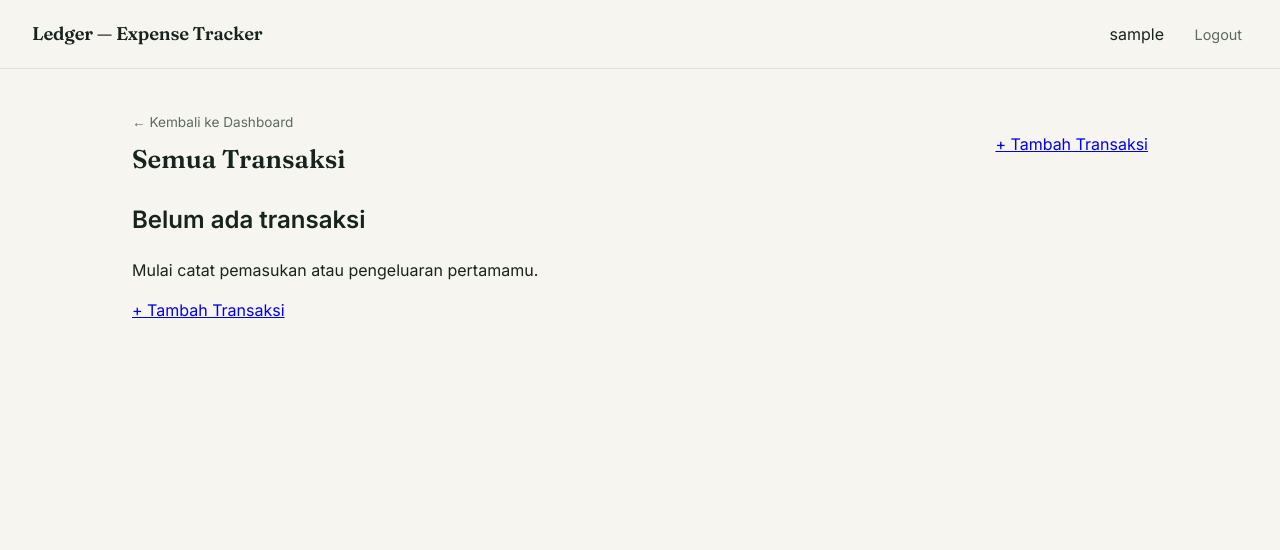
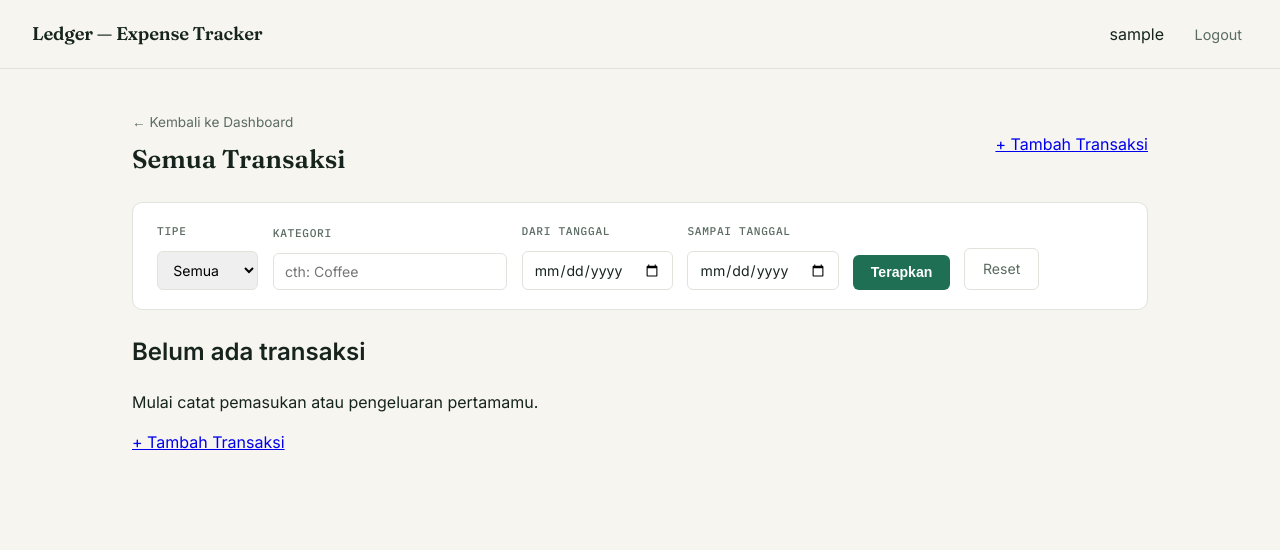
Before and after one commit to SamuelMatthew31/Personal-Expense-Tracker, a Django app: page /transactions/ in a window 1280 px wide. Shown: the top 550 px of the page. Run offline with Django 5.2, Linux system fonts and the light colour scheme; the visitor is signed in with stand-in values (Sample User, id 1); data that the repository does not hold is empty.

Commit message:
2nd Project: Final product

```diff
--- a/expenses/templates/expenses/transaction_confirm_delete.html
+++ b/expenses/templates/expenses/transaction_confirm_delete.html
@@ -1,4 +1,5 @@
 {% extends 'base.html' %}
+{% load currency_filters %}
 {% block title %}Hapus Transaksi — Ledger{% endblock %}
 
 {% block content %}
@@ -6,7 +7,7 @@
   <div class="form-card" style="background: var(--color-surface); border: 1px solid var(--color-border); border-radius: 10px; padding: 2rem;">
     <h1 style="font-family: 'Fraunces', serif; font-size: 1.4rem; margin: 0 0 0.75rem 0;">Hapus transaksi ini?</h1>
     <p style="color: var(--color-ink-soft); font-size: 0.92rem; margin-bottom: 1.5rem;">
-      {{ transaction.category }} — Rp {{ transaction.amount }} pada {{ transaction.transaction_date }}. Tindakan ini tidak bisa dibatalkan.
+      {{ transaction.category }} — Rp {{ transaction.amount|rupiah }} pada {{ transaction.transaction_date }}. Tindakan ini tidak bisa dibatalkan.
     </p>
     <form method="post">
       {% csrf_token %}
--- a/expenses/templates/expenses/transaction_list.html
+++ b/expenses/templates/expenses/transaction_list.html
@@ -1,4 +1,5 @@
 {% extends 'base.html' %}
+{% load currency_filters %}
 {% block title %}Transaksi — Ledger{% endblock %}
 
 {% block content %}
@@ -28,6 +29,89 @@
     <a href="{% url 'transaction_create' %}" class="btn-primary-inline">+ Tambah Transaksi</a>
   </div>
 
+  <style>
+    .filter-bar {
+      background: var(--color-surface);
+      border: 1px solid var(--color-border);
+      border-radius: 10px;
+      padding: 1.2rem 1.5rem;
+      margin-bottom: 1.5rem;
+      display: flex;
+      gap: 0.9rem;
+      align-items: flex-end;
+      flex-wrap: wrap;
+    }
+    .filter-field { display: flex; flex-direction: column; gap: 0.35rem; }
+    .filter-field label {
+      font-family: 'IBM Plex Mono', monospace;
+      font-size: 0.7rem;
+      letter-spacing: 0.06em;
+      text-transform: uppercase;
+      color: var(--color-ink-soft);
+    }
+    .filter-field input, .filter-field select {
+      padding: 0.55rem 0.7rem;
+      border: 1px solid var(--color-border);
+      border-radius: 6px;
+      font-family: 'Inter', sans-serif;
+      font-size: 0.88rem;
+    }
+    .btn-filter {
+      padding: 0.6rem 1.1rem;
+      background: var(--color-primary);
+      color: #fff;
+      border: none;
+      border-radius: 6px;
+      font-weight: 600;
+      font-size: 0.88rem;
+      cursor: pointer;
+    }
+    .btn-reset {
+      padding: 0.6rem 1.1rem;
+      background: transparent;
+      color: var(--color-ink-soft);
+      border: 1px solid var(--color-border);
+      border-radius: 6px;
+      font-size: 0.88rem;
+      text-decoration: none;
+    }
+  </style>
+
+  <form method="get" class="filter-bar">
+    <div class="filter-field">
+      <label>Tipe</label>
+      <select name="type">
+        <option value="">Semua</option>
+        <option value="IN" {% if selected_type == 'IN' %}selected{% endif %}>Income</option>
+        <option value="EX" {% if selected_type == 'EX' %}selected{% endif %}>Expense</option>
+      </select>
+    </div>
+
+    <div class="filter-field">
+      <label>Kategori</label>
+      <input type="text" name="category" value="{{ selected_category }}" placeholder="cth: Coffee">
+    </div>
+
+    <div class="filter-field">
+      <label>Dari Tanggal</label>
+      <input type="date" name="date_from" value="{{ date_from }}">
+    </div>
+
+    <div class="filter-field">
+      <label>Sampai Tanggal</label>
+      <input type="date" name="date_to" value="{{ date_to }}">
+    </div>
+
+    <button type="submit" class="btn-filter">Terapkan</button>
+    <a href="{% url 'transaction_list' %}" class="btn-reset">Reset</a>
+  </form>
+
+  {% if selected_type or selected_category or date_from or date_to %}
+  <p style="color: var(--color-ink-soft); font-size: 0.85rem; margin-bottom: 1rem;">
+    Menampilkan {{ transactions|length }} transaksi sesuai filter.
+  </p>
+  {% endif %}
+
   {% if transactions %}
   <table>
     <thead>
@@ -46,7 +130,7 @@
         <td>{{ t.category }}</td>
         <td>{{ t.description|default:"—" }}</td>
         <td class="{% if t.type == 'IN' %}amount-income{% else %}amount-expense{% endif %}">
-          {% if t.type == 'IN' %}+{% else %}-{% endif %} Rp {{ t.amount }}
+          {% if t.type == 'IN' %}+{% else %}-{% endif %} Rp {{ t.amount|rupiah }}
         </td>
         <td class="row-actions">
           <a href="{% url 'transaction_update' t.pk %}">Edit</a>
--- a/expenses/urls.py
+++ b/expenses/urls.py
@@ -3,6 +3,7 @@ from .views import (
     RegisterView, dashboard,
     transaction_list, transaction_create,
     transaction_update, transaction_delete,
+    monthly_report,
 )
 
 urlpatterns = [
@@ -12,4 +13,5 @@ urlpatterns = [
     path('transactions/add/', transaction_create, name='transaction_create'),
     path('transactions/<int:pk>/edit/', transaction_update, name='transaction_update'),
     path('transactions/<int:pk>/delete/', transaction_delete, name='transaction_delete'),
+    path('reports/monthly/', monthly_report, name='monthly_report'),
 ]
--- a/expenses/views.py
+++ b/expenses/views.py
@@ -7,7 +7,15 @@ from django.contrib import messages
 from django.db.models import Sum
 from .models import Transaction
 from .forms import TransactionForm
+from datetime import date
+import calendar
+from django.db.models.functions import TruncMonth
 
+MONTH_NAMES_ID = {
+    1: 'Januari', 2: 'Februari', 3: 'Maret', 4: 'April',
+    5: 'Mei', 6: 'Juni', 7: 'Juli', 8: 'Agustus',
+    9: 'September', 10: 'Oktober', 11: 'November', 12: 'Desember',
+}
 
 class RegisterView(CreateView):
     form_class = UserCreationForm
@@ -36,7 +44,32 @@ def dashboard(request):
 @login_required
 def transaction_list(request):
     transactions = Transaction.objects.filter(user=request.user)
-    return render(request, 'expenses/transaction_list.html', {'transactions': transactions})
+
+    selected_type = request.GET.get('type', '')
+    selected_category = request.GET.get('category', '')
+    date_from = request.GET.get('date_from', '')
+    date_to = request.GET.get('date_to', '')
+
+    if selected_type:
+        transactions = transactions.filter(type=selected_type)
+
+    if selected_category:
+        transactions = transactions.filter(category__icontains=selected_category)
+
+    if date_from:
+        transactions = transactions.filter(transaction_date__gte=date_from)
+
+    if date_to:
+        transactions = transactions.filter(transaction_date__lte=date_to)
+
+    context = {
+        'transactions': transactions,
+        'selected_type': selected_type,
+        'selected_category': selected_category,
+        'date_from': date_from,
+        'date_to': date_to,
+    }
+    return render(request, 'expenses/transaction_list.html', context)
 
 
 @login_required
@@ -87,3 +120,55 @@ def transaction_delete(request, pk):
         return redirect('transaction_list')
 
     return render(request, 'expenses/transaction_confirm_delete.html', {'transaction': transaction})
+
+@login_required
+def monthly_report(request):
+    transactions = Transaction.objects.filter(user=request.user)
+
+    today = date.today()
+    selected_year = int(request.GET.get('year', today.year))
+    selected_month = int(request.GET.get('month', today.month))
+    lang = request.GET.get('lang', 'id')
+
+    month_transactions = transactions.filter(
+        transaction_date__year=selected_year,
+        transaction_date__month=selected_month
+    )
+
+    income = month_transactions.filter(type='IN').aggregate(total=Sum('amount'))['total'] or 0
+    expense = month_transactions.filter(type='EX').aggregate(total=Sum('amount'))['total'] or 0
+    balance = income - expense
+
+    category_breakdown = (
+        month_transactions.filter(type='EX')
+        .values('category')
+        .annotate(total=Sum('amount'))
+        .order_by('-total')
+    )
+
+    available_years = transactions.dates('transaction_date', 'year')
+    available_years = sorted(set(d.year for d in available_years), reverse=True)
+    if not available_years:
+        available_years = [today.year]
+
+    if lang == 'en':
+        month_name = calendar.month_name[selected_month]
+        months = [(i, calendar.month_name[i]) for i in range(1, 13)]
+    else:
+        month_name = MONTH_NAMES_ID[selected_month]
+        months = [(i, MONTH_NAMES_ID[i]) for i in range(1, 13)]
+
+    context = {
+        'income': income,
+        'expense': expense,
+        'balance': balance,
+        'category_breakdown': category_breakdown,
+        'selected_year': selected_year,
+        'selected_month': selected_month,
+        'month_name': month_name,
+        'available_years': available_years,
+        'months': months,
+        'month_transactions': month_transactions,
+        'lang': lang,
+    }
+    return render(request, 'expenses/monthly_report.html', context)
```
Also changed, not shown: expenses/templates/expenses/dashboard.html (+6 -4 lines), expenses/templates/expenses/monthly_report.html (added, +145 -0 lines), expenses/templatetags/currency_filters.py (added, +15 -0 lines), README.md, expenses/templatetags/__init__.py (added).
